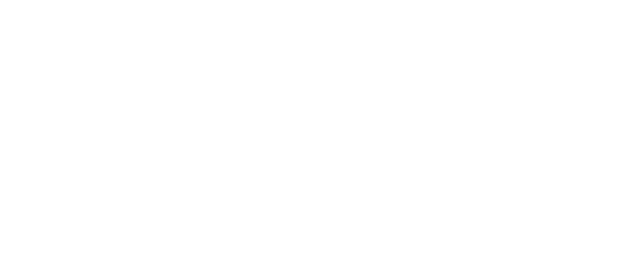
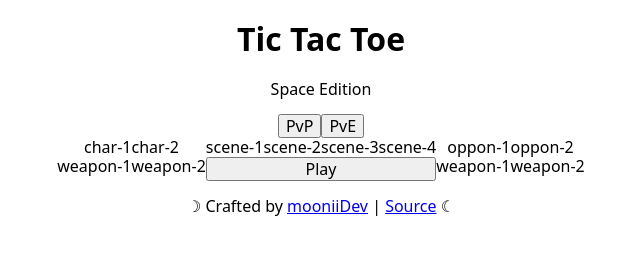
Before and after one commit to mooniiDev/tic-tac-toe-game, a website: page index.html in a window 1280 px wide. Shown: the whole page, without its empty margins (319-959 px from the left). Drawn offline with Linux system fonts and the light colour scheme.

Commit message:
Add HTML structure for game selection window

```diff
--- a/css/styles.css
+++ b/css/styles.css
@@ -0,0 +1,22 @@
+#header,
+#footer {
+  text-align: center;
+}
+
+#game-selection,
+#game-options,
+.character,
+.weapon,
+.scene,
+.alien  {
+  display: flex;
+  justify-content: center;
+}
+.game-start {
+  display: flex;
+  flex-direction: column;
+  justify-content: center;
+}
+.opponent-ai {
+  display: none;
+}
--- a/index.html
+++ b/index.html
@@ -1,12 +1,76 @@
 <!DOCTYPE html>
 <html lang="en">
+
 <head>
   <meta charset="UTF-8">
   <meta http-equiv="X-UA-Compatible" content="IE=edge">
   <meta name="viewport" content="width=device-width, initial-scale=1.0">
+  <link type="text/css" rel="stylesheet" href="css/modern-normalize.min.css">
+  <link type="text/css" rel="stylesheet" href="css/styles.css">
   <title>Tic Tac Toe</title>
 </head>
 <body>
+  <header id="header">
+    <h1>Tic Tac Toe</h1>
+    <p>Space Edition</p>
+  </header>
 
+  <div id="game-selection">
+    <button type="button" class="pvp">PvP</button><button type="button" class="pve">PvE</button>
+  </div>
+
+  <div id="game-options">
+    <div class="player">
+      <div class="character">
+        <div class="char-1">char-1</div>
+        <div class="char-2">char-2</div>
+      </div>
+      <div class="weapon">
+        <div class="weapon-1">weapon-1</div>
+        <div class="weapon-2">weapon-2</div>
+      </div>
+    </div>
+
+    <div class="game-start">
+      <div class="scene">
+        <div class="scene-1">scene-1</div>
+        <div class="scene-2">scene-2</div>
+        <div class="scene-3">scene-3</div>
+        <div class="scene-4">scene-4</div>
+      </div>
+      <button class="play">Play</button>
+    </div>
+
+    <div class="opponent-human">
+      <div class="character">
+        <div class="char-1">oppon-1</div>
+        <div class="char-2">oppon-2</div>
+      </div>
+      <div class="weapon">
+        <div class="weapon-1">weapon-1</div>
+        <div class="weapon-2">weapon-2</div>
+      </div>
+    </div>
+
+    <div class="opponent-ai">
+      <div class="alien">
+        <div class="alien-1">alien-1</div>
+        <div class="alien-2">alien-2</div>
+      </div>
+      <div class="weapon">
+        <div class="weapon-1">weapon-1</div>
+        <div class="weapon-2">weapon-2</div>
+      </div>
+    </div>
+  </div>
+
+  <footer id="footer">
+    <p id="crafted-by"> ☽ Crafted by
+      <a href="https://github.com/mooniiDev" target="_blank" >mooniiDev</a> |
+      <a href="https://github.com/mooniiDev/tic-tac-toe-game" target="_blank">Source</a> ☾
+    </p>
+  </footer>
+
+  <script type="text/javascript" src="scripts.js"></script>
 </body>
 </html>
```
